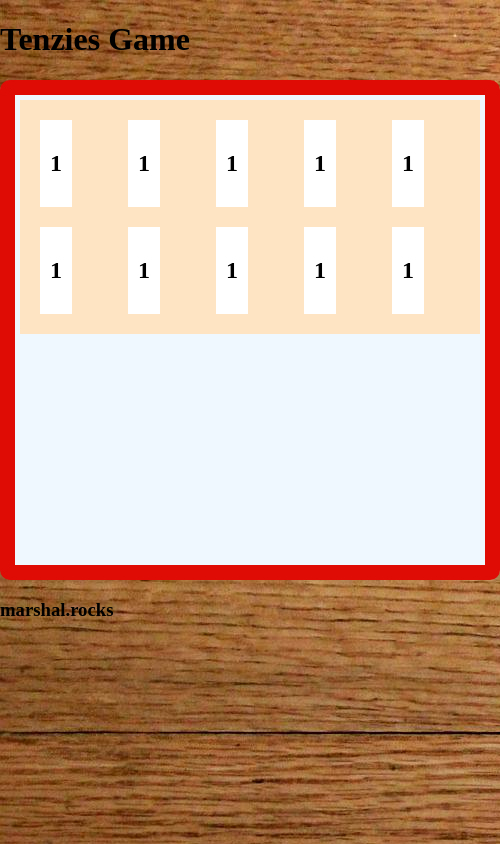
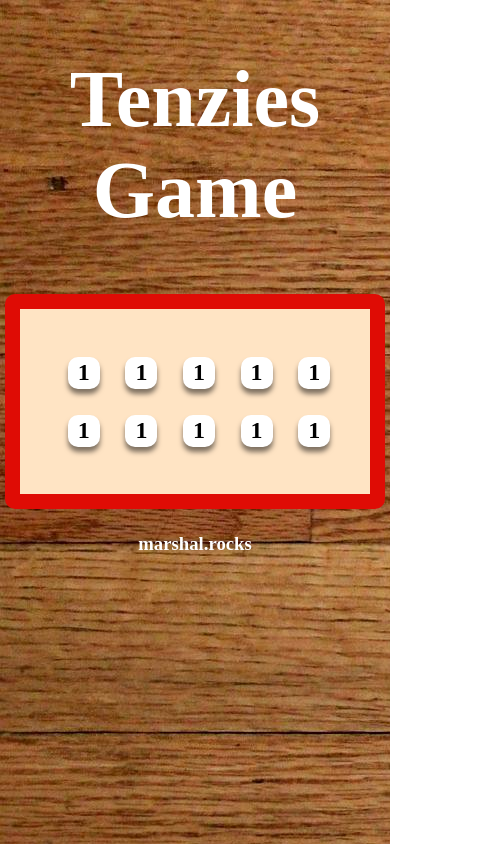
Before and after one commit to remarshal/tenzies-game, a React (Create React App) app: page / in a window 390 px wide. Shown: the whole page, 500 px wide, since content can reach past the window. Built offline with nearby package versions, Linux system fonts and the light colour scheme.

Commit message:
made responsive

```diff
--- a/src/Components/Dice.jsx
+++ b/src/Components/Dice.jsx
@@ -1,13 +1,9 @@
 import "../style.css"
 
-const Dice = () => {
+const Dice = (props) => {
     return (
-        <div className="dice--container">
-            <div className="dice">
-                <div className="dice--number">
-                    <h2>1</h2>
-                </div>
-            </div>
+        <div className="dice">
+                <h2>{props.value}</h2>
         </div>
     );
 };
--- a/src/style.css
+++ b/src/style.css
@@ -1,45 +1,64 @@
-* {
-  box-sizing: border-box;
-}
-
 body {
   margin: 0;
   background-image: url(./img/wood-background.jpg);
 }
 
-/* < --------------------------------- App --------------------------------- > */
+/* < --------------------------------- Main --------------------------------- > */
 
-.app {
+main {
   display: grid;
   justify-content: center;
+  align-items: center;
   text-align: center;
-  margin-top: 10%;
 }
 
-/* < --------------------------------- Main --------------------------------- > */
+main h1 {
+  color: white;
+  font-size: 5rem;
+}
+
+main h3 {
+  color: white;
+}
 
 .container {
   background-color: aliceblue;
   border: 15px solid rgb(223, 12, 5);
-  width: 500px;
-  height: 500px;
   border-radius: 10px;
-  padding: 5px;
+  display: flex;
+  flex-direction: column;
+  justify-content: center;
 }
 
 /* < --------------------------------- Dice --------------------------------- > */
 .dice--container {
   display: grid;
-  grid-template-columns: 1fr 1fr 1fr 1fr 1fr;
+  grid-template: auto auto / repeat(5, 1fr);
   background-color: bisque;
-  padding: 10px;
+  padding: 10%;
 }
 
 .dice {
-  padding: 10px;
   background-color: white;
+  height: 50px;
+  width: 50px;
+  box-shadow: 0px 5px 5px rgba(0, 0, 0, 0.5);
+  border-radius: 10px;
+  display: flex;
+  justify-content: center;
+  align-items: center;
+  margin: .8rem;
 }
 
-.dice--number {
+/* =============================== MEDIA QUERIES (SMALL DEVICES) =============================== */
 
+@media screen and (max-width: 600px) {
+  .container {
+    margin: 5px;
+  }
+
+  .dice {
+    height: 32px;
+    width: 32px;
+  }
 }
```
